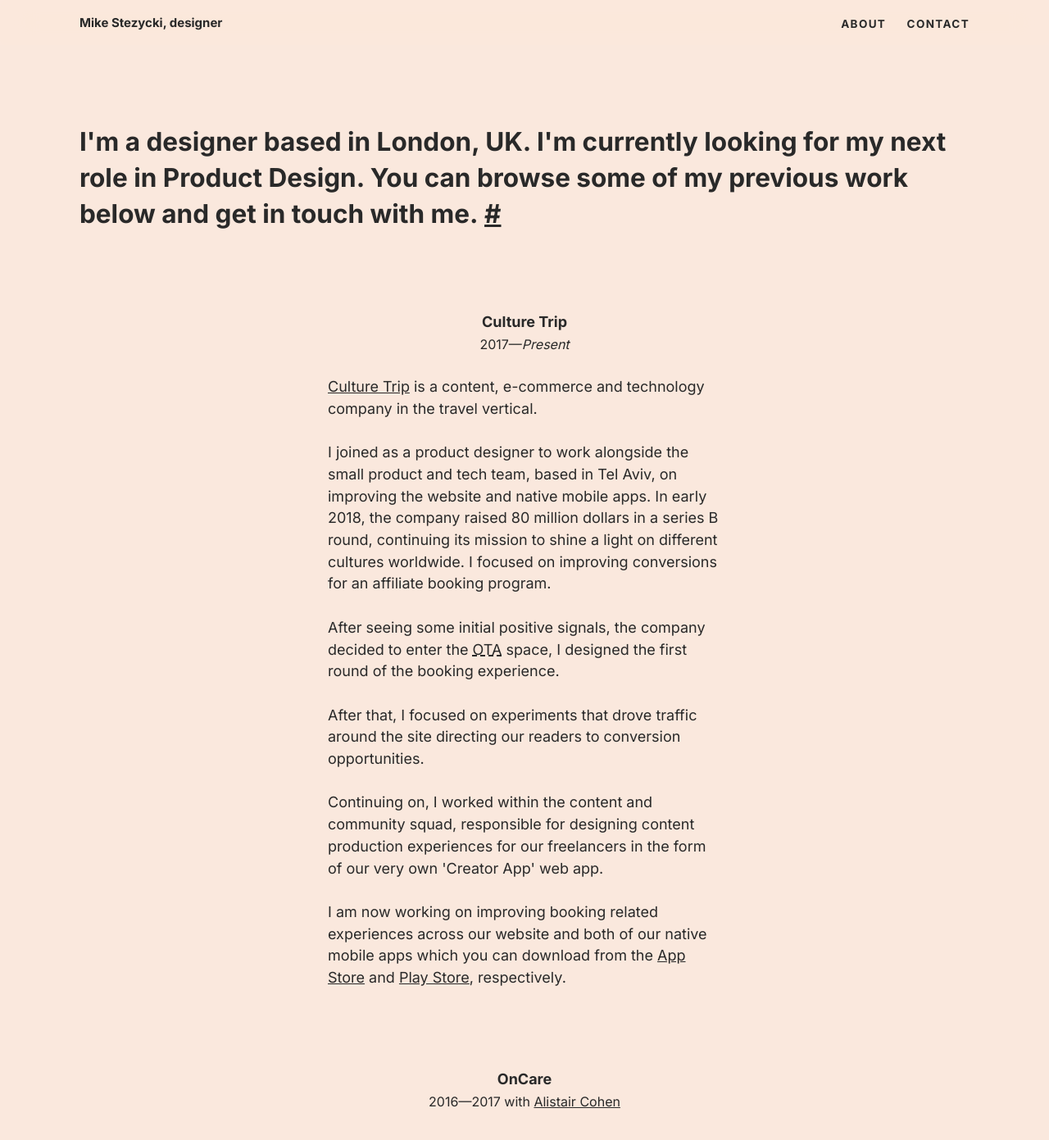
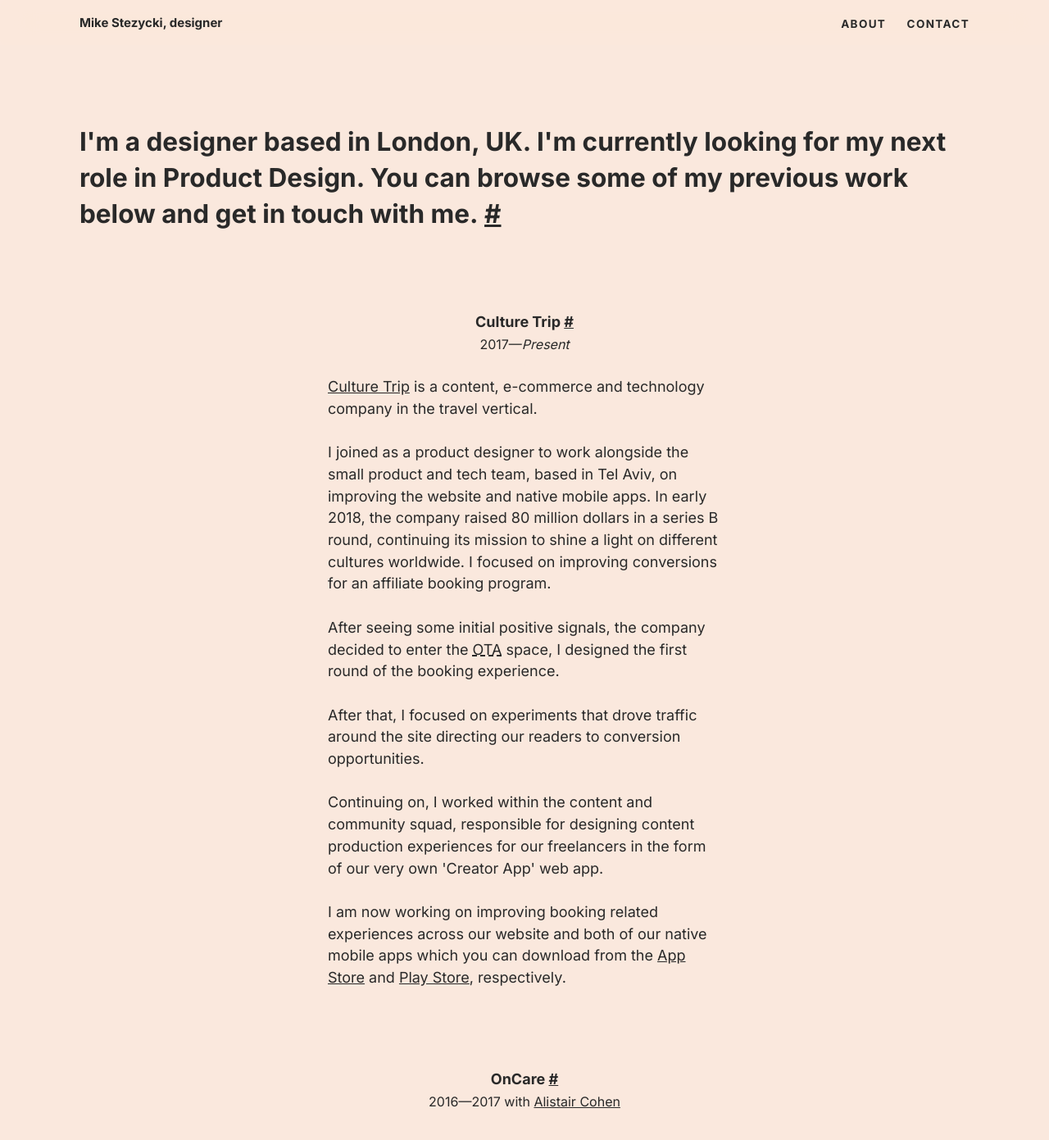
Before and after one commit to mr-stezz/mr-stezz.github.io, a Jekyll site: the page built from index.html, in a window 1280 px wide and 1400 px high. Shown: the top 1391 px of the window at 82% size. Built offline with Jekyll 4.4.1, drawn with Linux system fonts in a browser that asks for light colours.

Commit message:
Add permalinks to project headings

```diff
--- a/_includes/_projects.carmen.html
+++ b/_includes/_projects.carmen.html
@@ -1,5 +1,5 @@
 <section class="u--m-bottom--huge">
-  <h3 class="heading  no-spacing  page-title">Carmen</h3>
+  <h3 id="carmen" class="heading  no-spacing  page-title">Carmen&nbsp;<a href="#carmen" class="subtitle-link" title="Permalink to this headline">#</a></h3>
   <p class="heading  page-subtitle  t--center">2016 with <a href="https://twitter.com/Mathilde_Leo" title="Mathilde Leo's Twitter profile">Mathilde Leo</a></p>
 
   <figure class="gallery">
--- a/_includes/_projects.culture-trip.html
+++ b/_includes/_projects.culture-trip.html
@@ -1,5 +1,5 @@
 <section class="u--m-bottom--huge">
-  <h3 class="heading  no-spacing  page-title">Culture Trip</h3>
+  <h3 id="culture-trip" class="heading  no-spacing  page-title">Culture Trip&nbsp;<a href="#culture-trip" class="subtitle-link" title="Permalink to this headline">#</a></h3>
   <p class="heading  page-subtitle  t--center">2017&mdash;<i>Present</i></p>
   <p class="text-col">
     <a href="https://theculturetrip.com" title="Location based inspiration and content to make you feel like a local, everywhere.">Culture Trip</a> is a content, e-commerce and technology company in the travel vertical.<br>
--- a/_includes/_projects.oncare.html
+++ b/_includes/_projects.oncare.html
@@ -1,5 +1,5 @@
 <section class="u--m-bottom--huge">
-  <h3 class="heading  no-spacing  page-title">OnCare</h3>
+  <h3 id="oncare" class="heading  no-spacing  page-title">OnCare&nbsp;<a href="#oncare" class="subtitle-link" title="Permalink to this headline">#</a></h3>
   <p class="heading  page-subtitle  t--center">2016&mdash;2017 with <a href="https://twitter.com/alistairsbrain" title="Alistair Cohen's Twitter profile">Alistair Cohen</a></p>
   <figure class="gallery">
     <img src="assets/img/content/oncare-showcase.png" srcset="assets/img/content/oncare-showcase.png 1x,assets/img/content/oncare-showcase@2x.png 2x" alt="Four iPhone 6 devices laid out depicting from right to left, 'my clients' view, a 'client profile' view, a 'checked in' view and 'all reports' view." loading="auto">
--- a/_includes/_projects.robin.html
+++ b/_includes/_projects.robin.html
@@ -1,5 +1,5 @@
 <section class="u--m-bottom--huge">
-  <h3 class="heading  no-spacing  page-title">Robin</h3>
+  <h3 id="robin" class="heading  no-spacing  page-title">Robin&nbsp;<a href="#robin" class="subtitle-link" title="Permalink to this headline">#</a></h3>
   <p class="heading  page-subtitle  t--center">2015&mdash;2016 with <a href="https://twitter.com/michaelwillmott" title="Michael Willmott's Twitter profile">Michael Willmott</a></p>
   <figure class="gallery">
     <img src="assets/img/content/robin-iphone-feature.png" srcset="assets/img/content/robin-iphone-feature.png 1x,assets/img/content/robin-iphone-feature@2x.png 2x" alt="Two iPhone 6 devices depicting the onboarding [top left] and the brief view [bottom right]." loading="lazy">
--- a/_includes/_projects.state.html
+++ b/_includes/_projects.state.html
@@ -1,5 +1,5 @@
 <section class="u--m-bottom--huge">
-  <h3 class="heading  no-spacing  page-title">State</h3>
+  <h3 id="state" class="heading  no-spacing  page-title">State&nbsp;<a href="#state" class="subtitle-link" title="Permalink to this headline">#</a></h3>
   <p class="heading  page-subtitle  t--center">2014&mdash;2015 with <a href="https://www.linkedin.com/in/alexnako" title="Nako's LinkedIn profile">Alex Nako</a></p>
   <figure class="gallery">
     <img src="assets/img/content/state-iphone-feature.png" srcset="assets/img/content/state-iphone-feature.png 1x,assets/img/content/state-iphone-feature@2x.png 2x" alt="Three iPhone 6 devices appear alongside eachother displaying the home feed, a topic and a user profile." loading="lazy">
--- a/_includes/_projects.wonderpl.html
+++ b/_includes/_projects.wonderpl.html
@@ -1,5 +1,5 @@
 <section class="u--m-bottom--huge">
-  <h3 class="heading  no-spacing  page-title">Wonder PL</h3>
+  <h3 id="wonder-pl" class="heading  no-spacing  page-title">Wonder PL&nbsp;<a href="#wonder-pl" class="subtitle-link" title="Permalink to this headline">#</a></h3>
   <p class="heading  page-subtitle  t--center">2014 with <a href="https://twitter.com/fffabs" title="Fab's Twitter profile">Fabio Basile</a> and <a href="https://twitter.com/ryanAmurphy" title="RyRy's Twitter profile">Ryan Murphy</a></p>
   <figure class="gallery">
     <img src="assets/img/content/wonder-showcase.png" srcset="assets/img/content/wonder-showcase.png 1x,assets/img/content/wonder-showcase@2x.png 2x" alt="Two iPad devices appear on top of eachother displaying a profile and home feed." loading="lazy">
```
